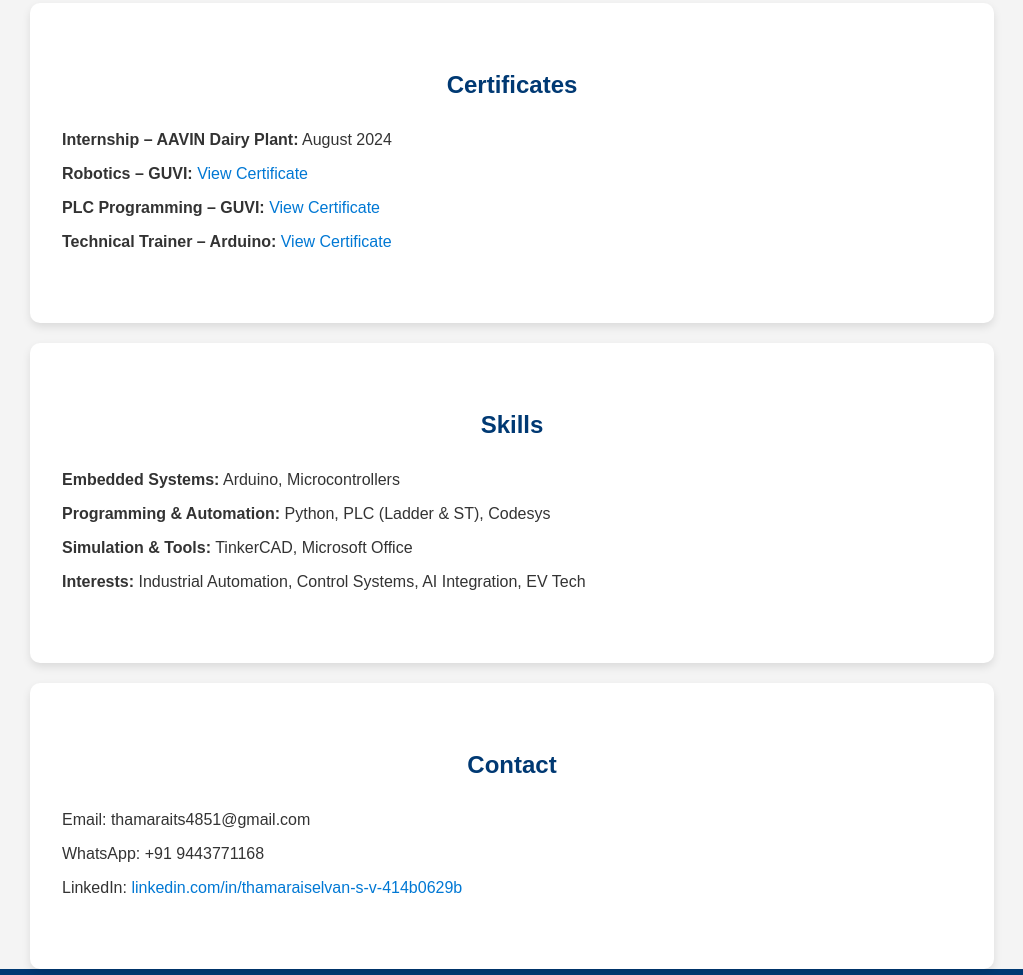
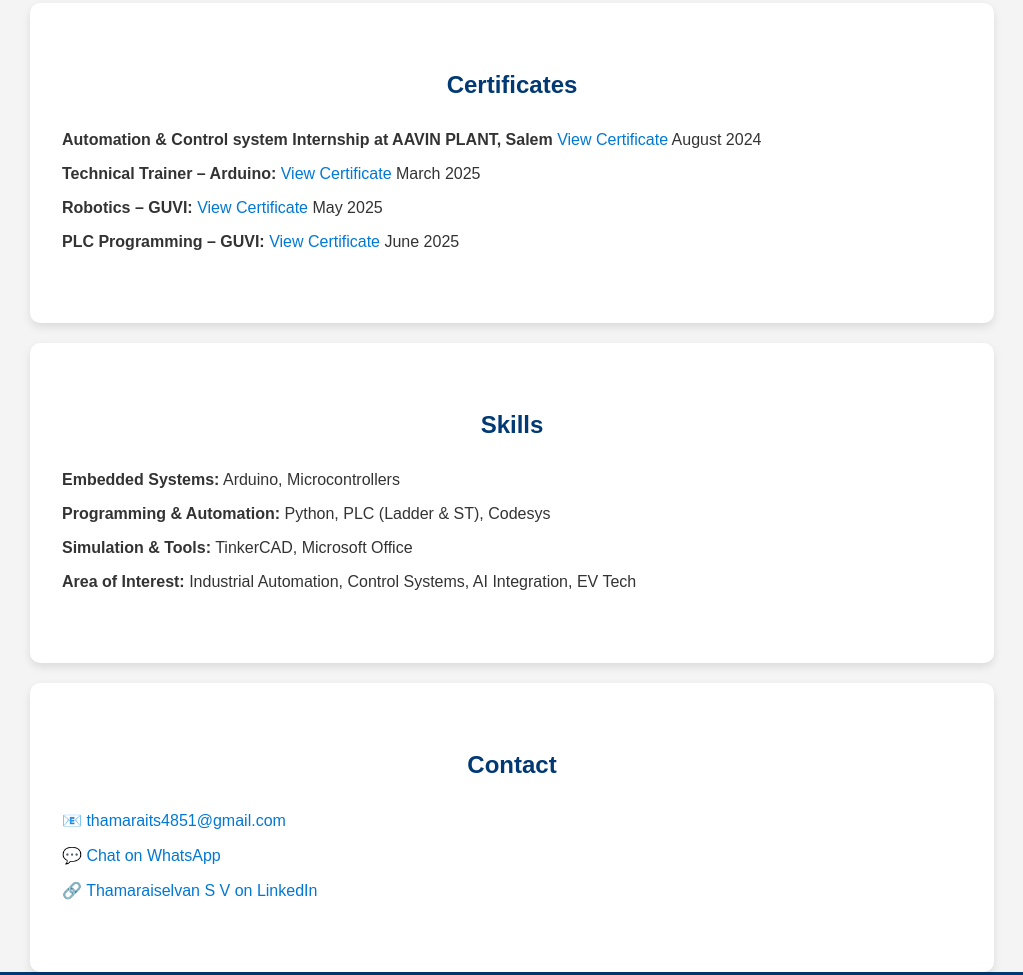
Before and after one commit to tamilan12th/myportfolio1, a plain HTML site: page index.html in a window 1280 px wide. Shown: the part 1335-2310 px from the top of the page, without its empty margins (128-1151 px from the left). Drawn offline with Linux system fonts and the light colour scheme.

Commit message:
Update index.html

```diff
--- a/index.html
+++ b/index.html
@@ -41,10 +41,11 @@
   <section id="certificates">
     <h2>Certificates</h2>
     <ul>
-      <li><strong>Internship – AAVIN Dairy Plant:</strong> August 2024</li>
-      <li><strong>Robotics – GUVI:</strong> <a href="https://www.guvi.in/share-certificate/37b121H44018O02X4t" target="_blank">View Certificate</a></li>
-      <li><strong>PLC Programming – GUVI:</strong> <a href="https://www.guvi.in/verify-certificate?id=6940Tq41O1iQ6CS872" target="_blank">View Certificate</a></li>
-      <li><strong>Technical Trainer – Arduino:</strong> <a href="https://drive.google.com/file/d/1MxaZquH8L6LPiIUa5OrSMvto6ZEcoeVy/view" target="_blank">View Certificate</a></li>
+      <li><strong>Automation & Control system Internship at AAVIN PLANT, Salem </strong> <a href="https://drive.google.com/file/d/1FpKf-Kwm-xpzvcMhfumSrljEmecgUin2/view?usp=sharing" target="_blank">View Certificate</a>  August 2024</li>
+      <li><strong>Technical Trainer – Arduino:</strong> <a href="https://drive.google.com/file/d/1MxaZquH8L6LPiIUa5OrSMvto6ZEcoeVy/view" target="_blank">View Certificate</a> March 2025</li>
+      <li><strong>Robotics – GUVI:</strong> <a href="https://www.guvi.in/share-certificate/37b121H44018O02X4t" target="_blank">View Certificate</a> May 2025</li>
+      <li><strong>PLC Programming – GUVI:</strong> <a href="https://www.guvi.in/verify-certificate?id=6940Tq41O1iQ6CS872" target="_blank">View Certificate</a> June 2025</li>
+
     </ul>
   </section>
 
@@ -54,18 +55,19 @@
       <li><strong>Embedded Systems:</strong> Arduino, Microcontrollers</li>
       <li><strong>Programming & Automation:</strong> Python, PLC (Ladder & ST), Codesys</li>
       <li><strong>Simulation & Tools:</strong> TinkerCAD, Microsoft Office</li>
-      <li><strong>Interests:</strong> Industrial Automation, Control Systems, AI Integration, EV Tech</li>
+      <li><strong>Area of Interest:</strong> Industrial Automation, Control Systems, AI Integration, EV Tech</li>
     </ul>
   </section>
 
-  <section id="contact">
-    <h2>Contact</h2>
-    <ul>
-      <li>Email: thamaraits4851@gmail.com</li>
-      <li>WhatsApp: +91 9443771168</li>
-      <li>LinkedIn: <a href="https://linkedin.com/in/thamaraiselvan-s-v-414b0629b" target="_blank">linkedin.com/in/thamaraiselvan-s-v-414b0629b</a></li>
-    </ul>
-  </section>
+<section id="contact">
+  <h2>Contact</h2>
+  <ul>
+    <li><a href="mailto:thamaraits4851@gmail.com">📧 thamaraits4851@gmail.com</a></li>
+    <li><a href="https://wa.me/919443771168" target="_blank">💬 Chat on WhatsApp</a></li>
+    <li><a href="https://linkedin.com/in/thamaraiselvan-s-v-414b0629b" target="_blank">🔗 Thamaraiselvan S V on LinkedIn</a></li>
+  </ul>
+</section>
+
 
   <footer>
     <p>&copy; 2025 Thamaraiselvan S V</p>
```
